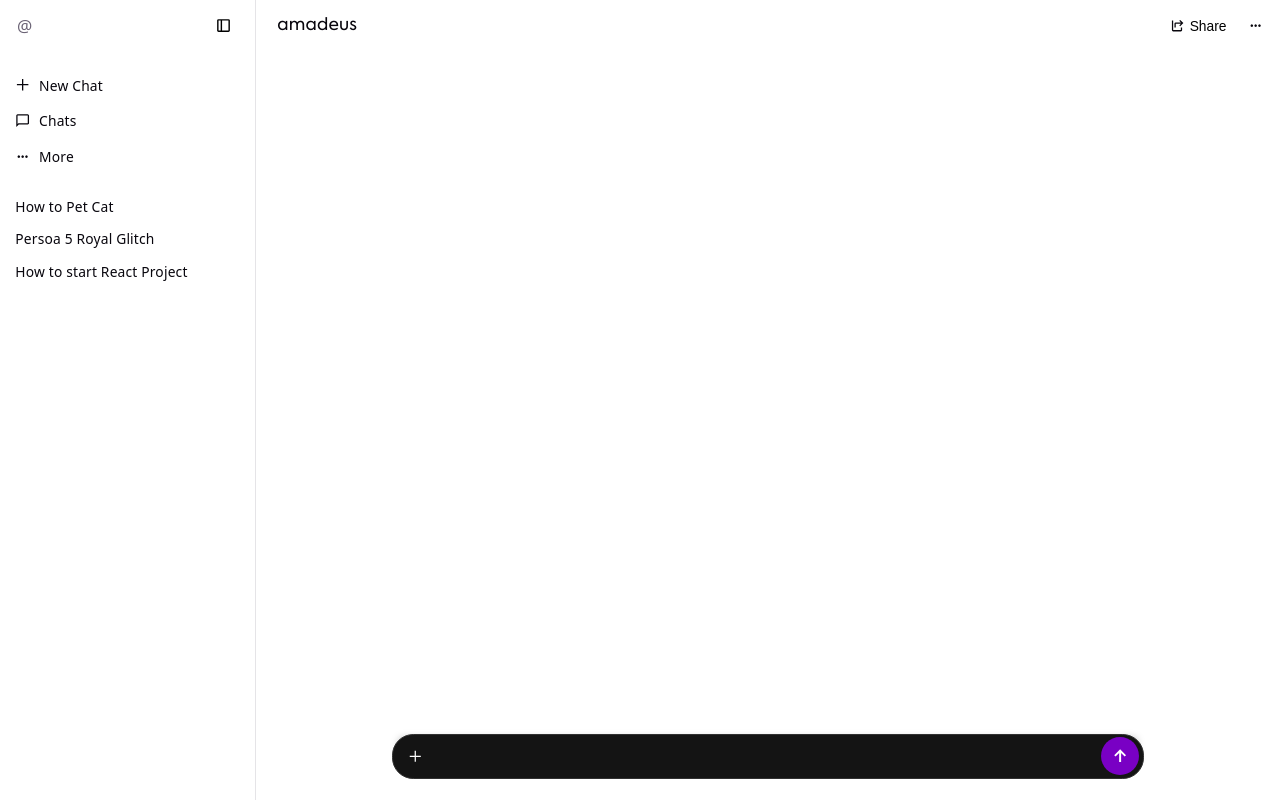
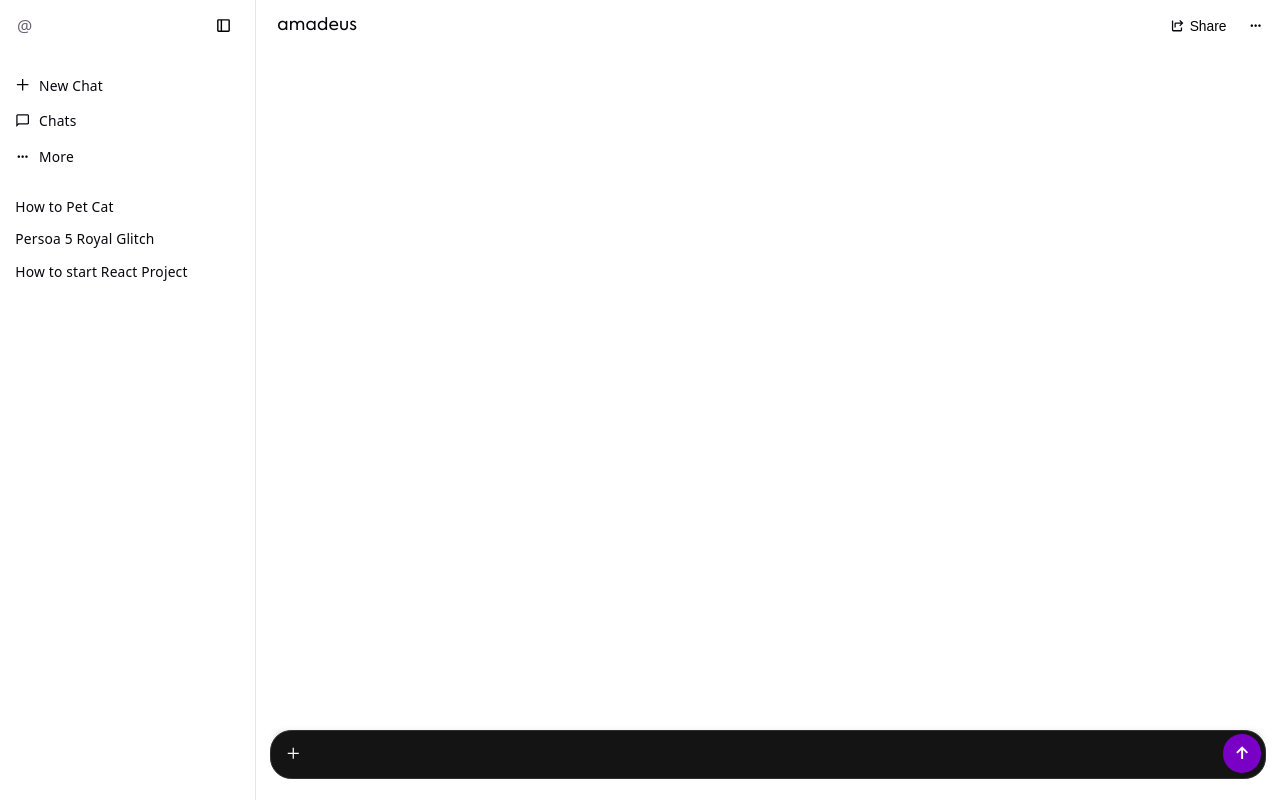
Before and after one commit to kobedumandan/amadeus_ai_chatbot, a React (Vite) app in the folder amadeus_ai_chatbot/: page / in a window 1280 px wide. Built offline with nearby package versions, Linux system fonts and the light colour scheme.

Commit message:
feat: added responsiveness to input bars; input bars now adjust their height to accomodate line height of prompt.

```diff
--- a/amadeus_ai_chatbot/src/App.jsx
+++ b/amadeus_ai_chatbot/src/App.jsx
@@ -42,6 +42,8 @@ function App() {
                             backgroundColor: "#1e1e1e", // Overrides theme background if needed
                             border: "1px solid #333",
                             boxShadow: "0 4px 6px -1px rgba(0, 0, 0, 0.1)",
+                            overflowX: "scroll",
+                            width: "auto",
                           }}
                           codeTagProps={{
                             style: {
--- a/amadeus_ai_chatbot/src/components/InputBar.jsx
+++ b/amadeus_ai_chatbot/src/components/InputBar.jsx
@@ -1,10 +1,25 @@
 import "../styles/InputBar.css";
 import { SendInput, NewChat as AddItem } from "../assets/svg/svg.jsx";
-import { useState } from "react";
+import { useLayoutEffect, useRef, useState } from "react";
 
 export default function InputBar({ messages, setMessages }) {
+  const inputInitial = useRef();
+  const [expanded, setExpanded] = useState(false);
+
   // streaming flag
   const [isStreaming, setStreaming] = useState(false);
+
+  useLayoutEffect(() => {
+    const observer = new ResizeObserver(() => {
+      const input = inputInitial.current;
+
+      setExpanded(input.scrollHeight > 34);
+    });
+
+    observer.observe(inputInitial.current);
+
+    return () => observer.disconnect();
+  }, []);
 
   async function SendMessage() {
     console.log("pressed");
@@ -130,21 +145,23 @@ export default function InputBar({ messages, setMessages }) {
   }
 
   return (
-    <div className="searchbar_wrapper">
+    <div className={`searchbar_wrapper ${expanded ? "expanded" : ""}`}>
+      <div className="searchbar-input-wrapper">
         <button className="add-item-btn">
           <AddItem className="add-btn"></AddItem>
         </button>
         <div
+          ref={inputInitial}
           contentEditable="true"
           id="search-bar-input"
           className="search_input"
           type="text"
-        placeholder="Ask me Anything!"
           inputMode="text"
         ></div>
         <button className="input-bar-btn" onClick={SendMessage}>
           <SendInput className="input_btn" />
         </button>
       </div>
+    </div>
   );
 }
--- a/amadeus_ai_chatbot/src/styles/ContentPane.css
+++ b/amadeus_ai_chatbot/src/styles/ContentPane.css
@@ -18,7 +18,7 @@
 .content-body {
   display: flex;
   flex-direction: column;
-  padding: var(--spacing1) 15.5rem;
+  padding: var(--spacing1) 13rem;
   margin-bottom: 1rem;
   gap: var(--spacing2);
   position: relative;
@@ -90,36 +90,53 @@
 }
 .user .chat_messages {
   background-color: var(--accent-bg);
-  max-width: 500px;
+  max-width: 400px;
 }
 .chatbot .chat_messages {
   text-align: justify;
+  max-width: 760px;
 }
 
 /* inputBar */
 .input-bar-wrapper {
   display: flex;
   justify-content: center;
-  margin: var(--spacing1) 15.5rem;
-  height: 45px;
+  margin: 3px 10rem var(--spacing1) 13rem;
+  height: fit-content;
   box-shadow: 0px -20px 8px -8px rgba(0, 0, 0, 0.4);
 }
 
 
 /* media queries */
-@media (max-width: 1330px) {
+@media (max-width: 1515px) {
   .content-body {
-    padding: var(--spacing1) 8rem;
+    padding: var(--spacing1) 9rem;
   }
   .input-bar-wrapper {
-    margin: var(--spacing1) 8rem;
+    margin: var(--spacing1) 9rem;
+  }
+  .user .chat_messages {
+    background-color: var(--accent-bg);
+    max-width: 350px;
+  }
+  .chatbot .chat_messages {
+    text-align: justify;
+    max-width: 700px;
   }
 }
-@media (max-width: 1090px) {
+@media (max-width: 1320px) {
   .content-body {
-    padding: var(--spacing1) 2.5rem;
+    padding: var(--spacing1) 0.8rem;
   }
   .input-bar-wrapper {
-    margin: var(--spacing1) 2.5rem;
+    margin: var(--spacing1) 0.8rem;
+  }
+  .user .chat_messages {
+    background-color: var(--accent-bg);
+    max-width: 300px;
+  }
+  .chatbot .chat_messages {
+    text-align: justify;
+    max-width: 600px;
   }
 }
--- a/amadeus_ai_chatbot/src/styles/InputBar.css
+++ b/amadeus_ai_chatbot/src/styles/InputBar.css
@@ -1,19 +1,55 @@
 .searchbar_wrapper {
   width: 100%;
   display: flex;
-  justify-content: center;
-  align-items: center;
+  align-items: flex-end;
   padding: var(--spacing1) var(--spacing1);
   border-radius: var(--border-r4);
   border: 0.8px solid var(--input-border);
   background-color: var(--input-bg);
   transform: translateY(-1rem);
+  transition: height 0.18s ease, padding 0.18s ease;
+}
+.searchbar_wrapper.expanded {
+  padding-top: .2rem;
+  padding-bottom: .3rem;
+}
+.searchbar-input-wrapper {
+  display: flex;
+  align-items: flex-end;
+  flex: 1;
 }
 .search_input {
   flex: 1;
+
+  padding: var(--spacing2) var(--spacing3);
+
   background-color: transparent;
+  border: transparent;
+  font-size: var(--fs-base);
+  color: white;
+  outline: none;
+
+  white-space: pre-wrap;
+  word-break: break-word;
+
+  min-height: 20px;
+  max-height: 180px;
+
+  overflow-y: auto;
+}
+.search_input:focus {
+  outline: none;
+}
+.expanded-wrapper {
+  width: 100%;
+}
+.search_input-expanded {
+  /* display: none; */
+  width: auto;
+  flex: 1;
+  background-color: transparent;
+  border: transparent;
   padding: var(--spacing2) var(--spacing3);
-  border: transparent;
   font-size: var(--fs-base);
   color: white;
 
@@ -23,9 +59,10 @@
   word-break: break-word;
   overflow-wrap: break-word;
 }
-.search_input:focus {
+.search_input-expanded {
   outline: none;
 }
+
 .input-bar-btn {
   display: flex;
   justify-content: center;
@@ -71,3 +108,8 @@
   border: transparent;
   background-color: var(--hover);
 }
+
+.add-item-btn,
+.input-bar-btn{
+    align-self:flex-end;
+}
--- a/amadeus_ai_chatbot/src/styles/SideBar.css
+++ b/amadeus_ai_chatbot/src/styles/SideBar.css
@@ -2,7 +2,7 @@
   display: flex;
   flex-direction: column;
   gap: 1rem;
-  width: 15rem;
+  min-width: 15rem;
   border-right: 0.8px solid var(--border);
 }
 .sidebar-wrapper.collapsed {
```
Lines whose indentation alone changed are shown as unchanged.
